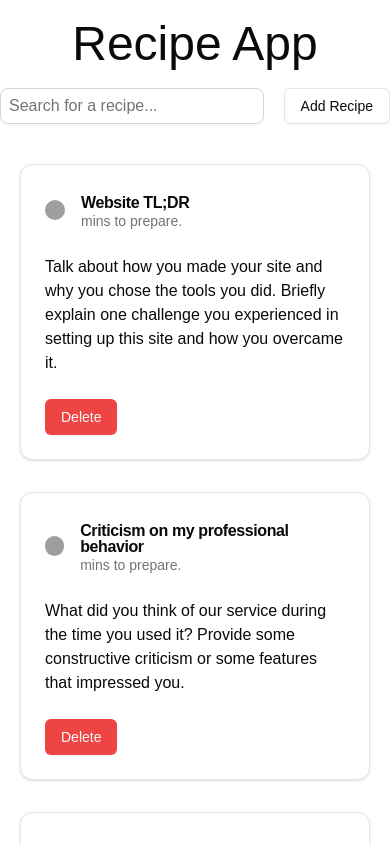
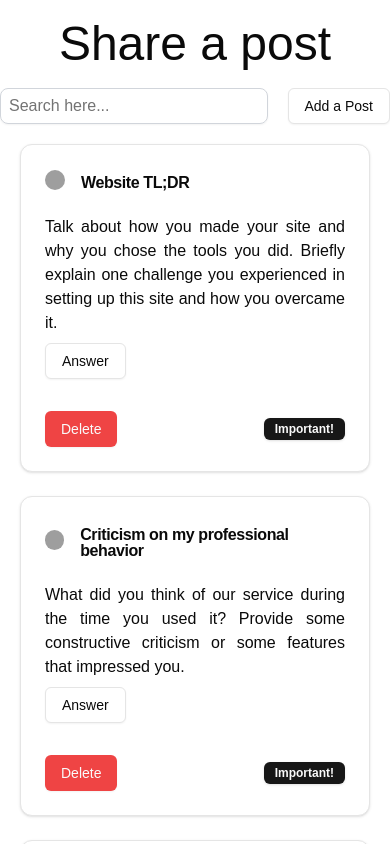
Before and after one commit to jasperonin/recipe-app, a Next.js app: page / in a window 390 px wide. Shown: the top 844 px of the page. Built offline with nearby package versions, Linux system fonts and the light colour scheme; data requests are answered from the project's data file; grey boxes are pictures that could not be loaded.

Commit message:
Update page.tsx

```diff
--- a/src/app/page.tsx
+++ b/src/app/page.tsx
@@ -7,7 +7,6 @@ import {
   CardHeader,
   CardTitle,
   CardContent,
-  CardDescription,
   CardFooter,
 } from "@/components/ui/card";
 import { Avatar, AvatarFallback, AvatarImage } from "@radix-ui/react-avatar";
@@ -17,6 +16,7 @@ import { AlertDialogDemo } from "./delete_button";
 import {
   Dialog,
   DialogTrigger,
+  DialogClose,
   DialogContent,
   DialogHeader,
   DialogFooter,
@@ -31,8 +31,9 @@ interface Recipe {
   image: string;
   time: number;
   description: string;
-  vegan: boolean;
+  important: boolean;
   id: string;
+  answer: string;
 }
 
 async function fetchRecipe(): Promise<Recipe[]> {
@@ -54,7 +55,8 @@ export default function Home() {
     image: "",
     time: 0,
     description: "",
-    vegan: false,
+    important: false,
+    answer: "",
   });
 
   const [dialogOpen, setDialogOpen] = useState(false); // Dialog state
@@ -77,7 +79,7 @@ export default function Home() {
   useEffect(() => {
     setFilteredRecipes(
       recipes.filter((recipe) =>
-        recipe.title.toLowerCase().includes(query.toLowerCase())
+        recipe.title
       )
     );
   }, [query, recipes]);
@@ -103,7 +105,7 @@ export default function Home() {
       image: "",
       time: 0,
       description: "",
-      vegan: false,
+      important: false,
     });
     setDialogOpen(false);
     setAlertVisible(true);
@@ -111,18 +113,18 @@ export default function Home() {
   };
 
   if (loading) {
-    return <p className="text-center my-10">Loading recipes...</p>;
+    return <p className="text-center my-10">Loading question and answers...</p>;
   }
 
   return (
     <main>
-      <div className="text-5xl my-5 text-center">Recipe App</div>
+      <div className="text-5xl my-5 text-center">Share a post</div>
       {alertVisible && (
         <div className="mx-auto my-4 max-w-md">
           <Alert>
-            <AlertTitle>Recipe Added!</AlertTitle>
+            <AlertTitle>Added!</AlertTitle>
             <AlertDescription>
-              Your recipe has been successfully added.
+              Post has been added successfully!
             </AlertDescription>
           </Alert>
         </div>
@@ -130,26 +132,26 @@ export default function Home() {
       <div className="max-w-xl mx-auto mb-5 flex space-x-5">
         <Input
           type="text"
-          placeholder="Search for a recipe..."
+          placeholder="Search here..."
           value={query}
           onChange={(e) => setQuery(e.target.value)}
           className="w-full p-2 border border-gray-300 rounded-lg"
         />
         <Dialog open={dialogOpen} onOpenChange={setDialogOpen}>
           <DialogTrigger asChild>
-            <Button variant="outline">Add Recipe</Button>
+            <Button variant="outline">Add a Post</Button>
           </DialogTrigger>
           <DialogContent className="sm:max-w-[425px]">
             <DialogHeader>
-              <DialogTitle>Add New Recipe</DialogTitle>
+              <DialogTitle>Add New Post</DialogTitle>
               <DialogDescription>
-                Fill out the details of the recipe.
+                Fill here
               </DialogDescription>
             </DialogHeader>
             <div className="grid gap-4 py-4">
               <div className="grid grid-cols-4 items-center gap-4">
                 <Label htmlFor="title" className="text-right">
-                  Recipe Title
+                  Title
                 </Label>
                 <Input
                   id="title"
@@ -158,36 +160,7 @@ export default function Home() {
                   onChange={(e) =>
                     setNewRecipe({ ...newRecipe, title: e.target.value })
                   }
-                  placeholder="Enter Recipe Title"
-                />
-              </div>
-              <div className="grid grid-cols-4 items-center gap-4">
-                <Label htmlFor="image" className="text-right">
-                  Image
-                </Label>
-                <Input
-                  id="image"
-                  defaultValue={newRecipe.image}
-                  className="col-span-3"
-                  onChange={(e) =>
-                    setNewRecipe({ ...newRecipe, image: e.target.value })
-                  }
-                  placeholder="Image Path"
-                />
-              </div>
-
-              <div className="grid grid-cols-4 items-center gap-4">
-                <Label htmlFor="time" className="text-right">
-                  Time
-                </Label>
-                <Input
-                  id="time"
-                  defaultValue={newRecipe.time}
-                  className="col-span-3"
-                  onChange={(e) =>
-                    setNewRecipe({ ...newRecipe, time: Number(e.target.value) })
-                  }
-                  placeholder="Time to prepare in minutes"
+                  placeholder="Enter Title"
                 />
               </div>
 
@@ -206,15 +179,15 @@ export default function Home() {
                 />
               </div>
               <div className="grid grid-cols-4 items-center gap-4">
-                <Label htmlFor="vegan" className="text-right">
-                  Vegan
+                <Label htmlFor="important" className="text-right">
+                  important
                 </Label>
                 <Input
-                  id="vegan"
+                  id="important"
                   type="checkbox"
-                  checked={newRecipe.vegan}
+                  checked={newRecipe.important}
                   onChange={(e) =>
-                    setNewRecipe({ ...newRecipe, vegan: e.target.checked })
+                    setNewRecipe({ ...newRecipe, important: e.target.checked })
                   }
                   className="col-span-3"
                 />
@@ -227,7 +200,7 @@ export default function Home() {
         </Dialog>
       </div>
 
-      <div className="grid grid-cols-1 sm:grid-cols-2 lg:grid-cols-3 mx-5 sm:mx-10 lg:mx-60 my-10 gap-8">
+      <div className="grid grid-cols-1 sm:grid-cols-2 lg:grid-cols-3 mx-5 sm:mx-10 lg:mx-5 my-1 gap-6">
         {filteredRecipes.map((recipe) => (
           <Card key={recipe.id} className="flex flex-col justify-between">
             <CardHeader className="flex-row gap-4 items-center">
@@ -240,18 +213,43 @@ export default function Home() {
               </Avatar>
               <div>
                 <CardTitle>{recipe.title}</CardTitle>
-                <CardDescription>
-                  {recipe.time} mins to prepare.
-                </CardDescription>
               </div>
             </CardHeader>
             <CardContent>
-              <p>{recipe.description}</p>
+              <p className="text-justify">{recipe.description}</p>
+
+              <Dialog>
+                <DialogTrigger asChild>
+                  <Button variant="outline" className="my-2 mx-auto">
+                    Answer
+                  </Button>
+                </DialogTrigger>
+                <DialogContent className="sm:max-w-md">
+                  <DialogHeader>
+                    <DialogTitle>My Answer</DialogTitle>
+                  </DialogHeader>
+                  <div className="flex items-center gap-2">
+                    <div className="grid flex-1 gap-2">
+                      <Label htmlFor="answer" className="sr-only">
+                        Answer
+                      </Label>
+                      <p id="answer" className="text-justify" dangerouslySetInnerHTML={{ __html: recipe.answer}}></p>
+                    </div>
+                  </div>
+                  <DialogFooter className="sm:justify-start">
+                    <DialogClose asChild>
+                      <Button type="button" variant="secondary">
+                        Close
+                      </Button>
+                    </DialogClose>
+                  </DialogFooter>
+                </DialogContent>
+              </Dialog>
             </CardContent>
             <CardFooter className="flex justify-between">
-            {/* <Button variant={"destructive"} onClick={()=>handleDelete(recipe.id)}>Delete Recipe</Button> */}
-            <AlertDialogDemo onDelete={handleDelete} id={recipe.id}/>
-              {recipe.vegan && <Badge variant="default">Vegan!</Badge>}
+              {/* <Button variant={"destructive"} onClick={()=>handleDelete(recipe.id)}>Delete Recipe</Button> */}
+              <AlertDialogDemo onDelete={handleDelete} id={recipe.id} />
+              {recipe.important && <Badge variant="default">Important!</Badge>}
             </CardFooter>
           </Card>
         ))}
```
